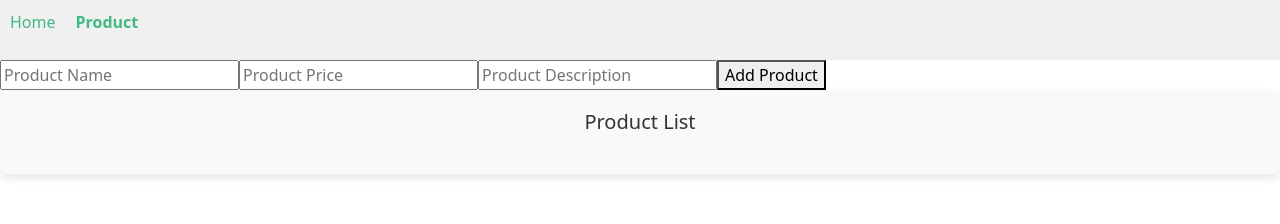
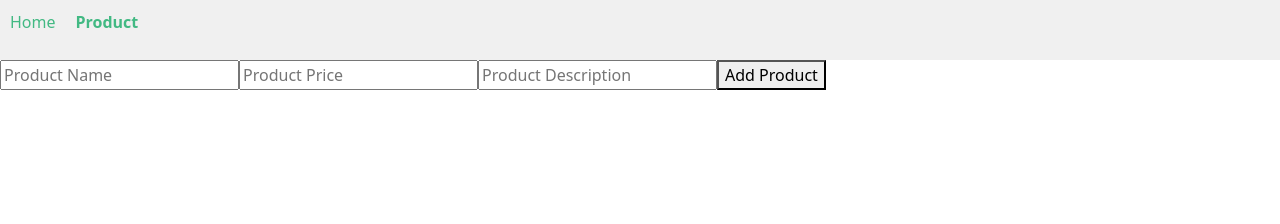
Before and after one commit to jmqlwyb/FINAL-PROJECT-VUE, a Vue app: page /products in a window 1280 px wide. Shown: the top 224 px of the page. Built offline with nearby package versions, Linux system fonts and the light colour scheme.

Commit message:
first commit

```diff
--- a/src/components/ProductList.vue
+++ b/src/components/ProductList.vue
@@ -1,60 +1,21 @@
 <template>
-  <div class="product-list">
-    <h2>Product List</h2>
-    <div class="products-container">
-      <ProductItem
-        v-for="product in products"
-        :key="product.id"
-        :product="product"
-        @add-to-cart="handleAddToCart"
-      />
-    </div>
+  <div>
+    <ul>
+      <li v-for="(product, index) in products" :key="index">
+        {{ product.name }} - ${{ product.price }} <br /> {{ product.description }}
+        <button @click="editProduct(index)">Edit</button>
+      </li>
+    </ul>
   </div>
 </template>
 
 <script>
-import ProductItem from './ProductItem.vue';
-
 export default {
-  name: 'ProductList',
-  components: {
-    ProductItem,
-  },
-  props: {
-    products: {
-      type: Array,
-      required: true,
-    },
-  },
+  props: ['products'],
   methods: {
-    handleAddToCart(product) {
-      console.log('Product added to cart:', product);
-      alert(`Added to cart: ${product.name}`);
-    },
-  },
+    editProduct(index) {
+      this.$emit('edit-product', index);
+    }
+  }
 };
 </script>
-
-<style scoped>
-.product-list {
-  padding: 20px;
-  max-width: 290%;
-  margin: 0 auto;
-  background-color: #f9f9f9;
-  border-radius: 8px;
-  box-shadow: 0 4px 8px rgba(0, 0, 0, 0.1);
-}
-
-.product-list h2 {
-  font-size: 20px;
-  color: #333;
-  margin-bottom: 20px;
-  text-align: center;
-}
-
-.products-container {
-  display: flex;
-  flex-wrap: wrap;
-  gap: 20px;
-}
-</style>
```
